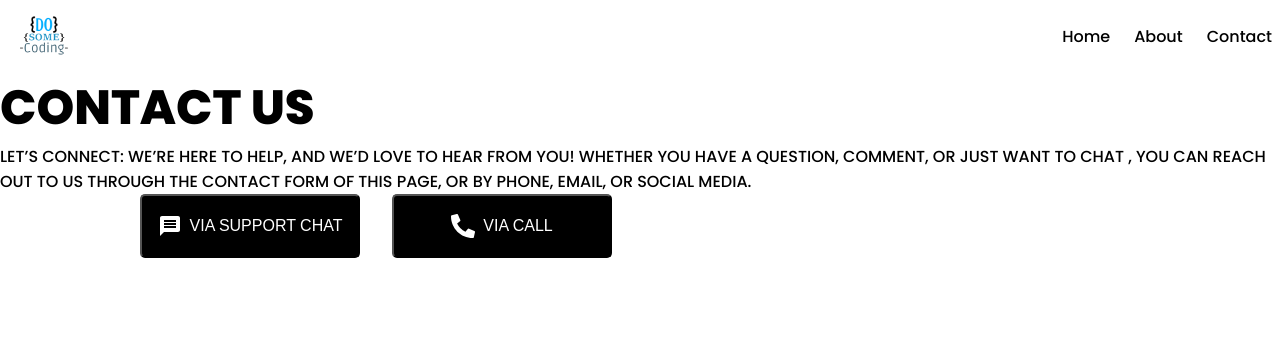
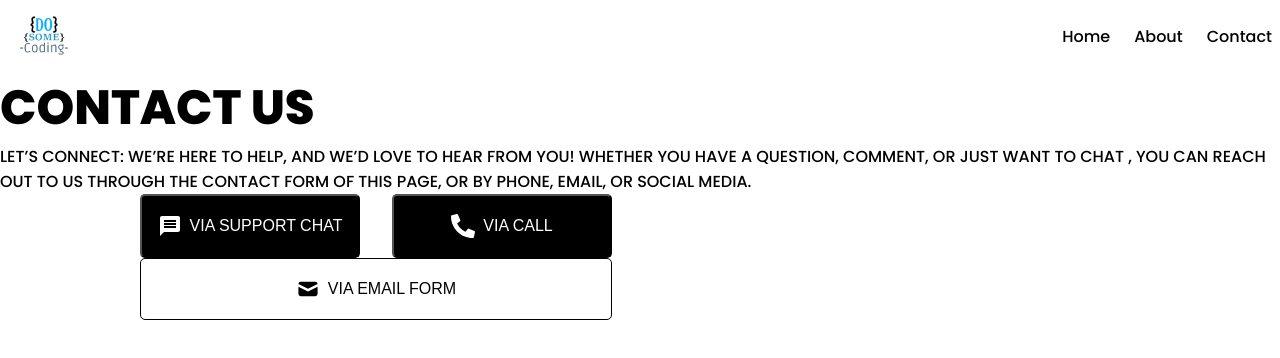
Before and after one commit to Ukashashere/ContactUS-page, a React (Vite) app in the folder contact-page/: page / in a window 1280 px wide. Shown: the top 358 px of the page. Built offline with nearby package versions, Linux system fonts and the light colour scheme.

Commit message:
Commit 9

```diff
--- a/contact-page/src/components/Button/Button.jsx
+++ b/contact-page/src/components/Button/Button.jsx
@@ -1,9 +1,8 @@
 import styles from './Button.module.css'
-import { MdMessage } from "react-icons/md";
 
 const Button = (props) => {
   return (
-    <button className={styles.primary_btn}>
+    <button className={props.isOutline ? styles.outline_btn : styles.primary_btn}>
       {props.icon}
       {props.text}
     </button>
--- a/contact-page/src/components/Button/Button.module.css
+++ b/contact-page/src/components/Button/Button.module.css
@@ -12,14 +12,15 @@
 }
 .outline_btn{
     padding: 18px 10px;
-    border: 1px;
+    border: 1px solid black; /* for border: 1px; it was showing no border */
     color: black;
     background-color: white;
-    min-width: 220px; /*for width*/
-    border-radius: 5px; /*for round edges*/
+    min-width: 220px;
+    border-radius: 5px;
     display: flex;
-    align-items: center; /*to fix items at the centre*/
-    gap: 8px; /*gap between elements*/
+    align-items: center;
+    gap: 8px;
     font-size: 16px;
     justify-content: center;
+    width:100%;
 }
--- a/contact-page/src/components/ContactForm/ContactForm.jsx
+++ b/contact-page/src/components/ContactForm/ContactForm.jsx
@@ -2,6 +2,7 @@ import Button from '../Button/Button'
 import styles from './ContactForm.module.css'
 import { MdMessage } from "react-icons/md";
 import { FaPhoneAlt } from "react-icons/fa";
+import { HiMail } from "react-icons/hi";
 
 const ContactForm = () => {
   return (
@@ -11,6 +12,7 @@ const ContactForm = () => {
             <Button text="VIA SUPPORT CHAT" icon={<MdMessage fontSize="24px" />} />
             <Button text="VIA CALL" icon={<FaPhoneAlt fontSize="24px" />} />
           </div>
+          <Button isOutline={true} text="VIA EMAIL FORM" icon={<HiMail fontSize="24px" />} />
         </div>
         <div className={styles.contact_image}></div>
     </section>
```
